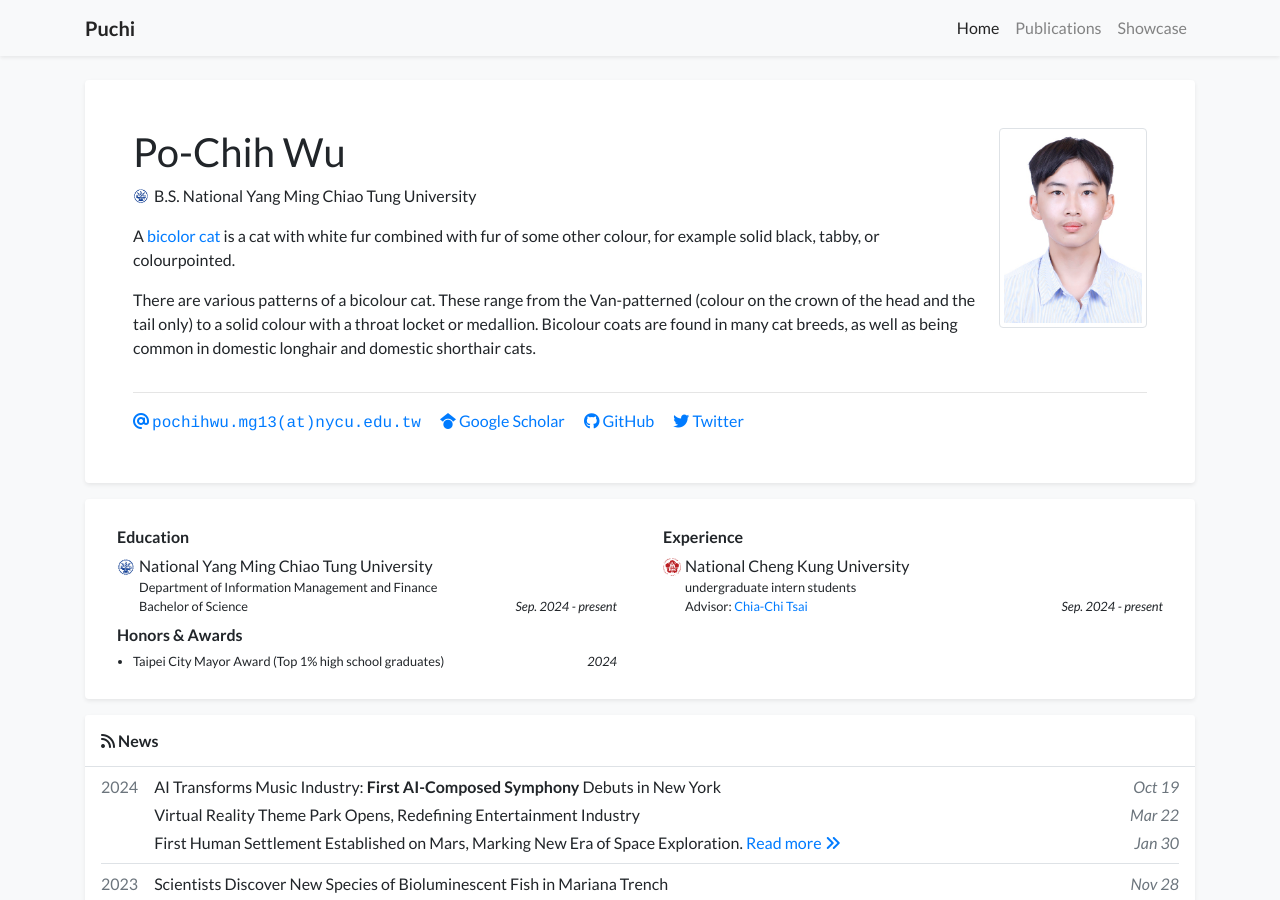
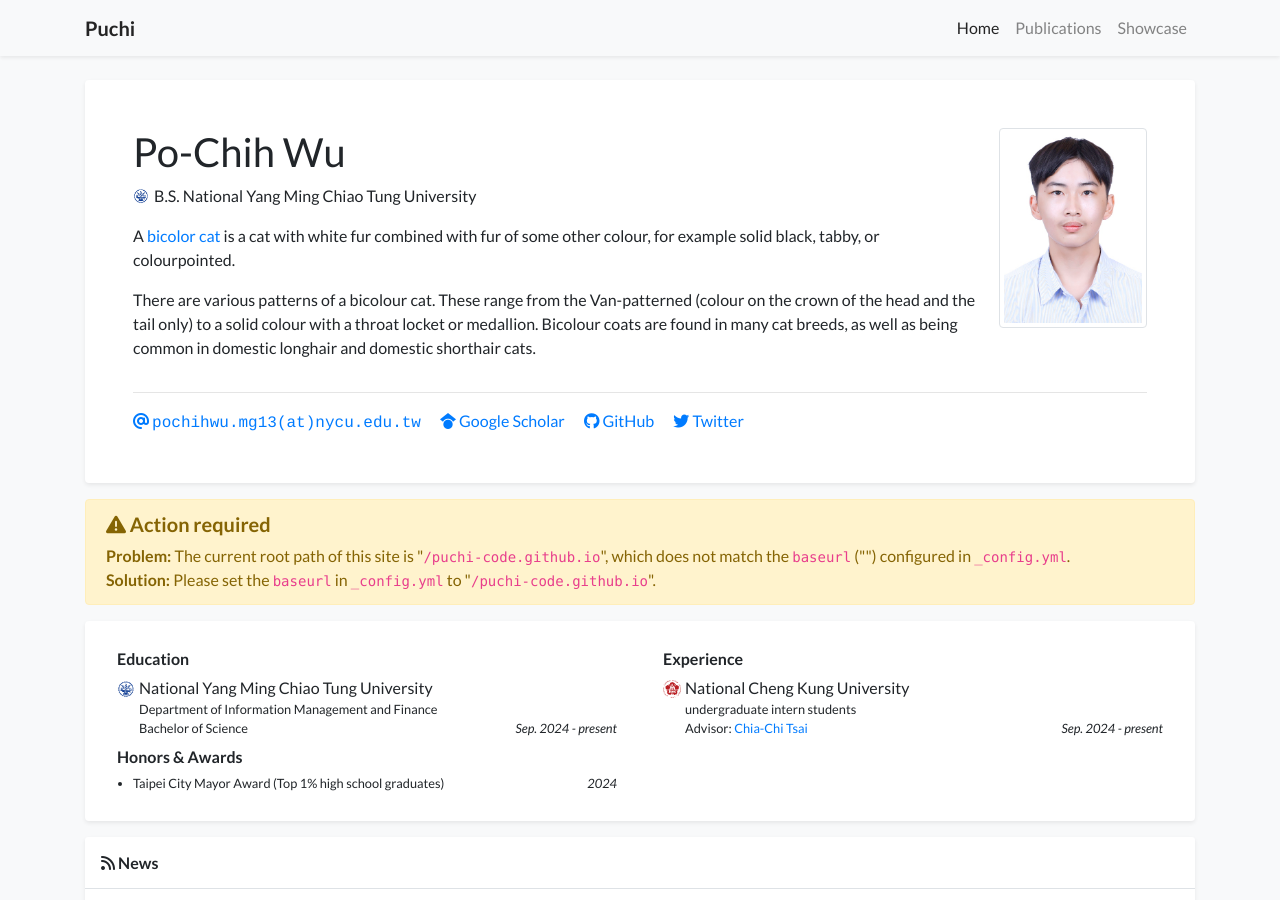
Before and after one commit to Wu-Po-Chih/puchi-code.github.io, a Jekyll site: the page built from index.html, in a window 1280 px wide and 900 px high. Built offline with Jekyll 4.4.1, drawn with Linux system fonts in a browser that asks for light colours; nearby versions of some CDN libraries; a style sheet for code colours, icons or effects is not loaded; part of the change alters nothing that is shown.

Commit message:
2024/11/30

```diff
--- a/_config.yml
+++ b/_config.yml
@@ -13,7 +13,7 @@
 # you will see them accessed via {{ site.title }}, {{ site.email }}, and so on.
 # You can create any custom variable you would like, and they will be accessible
 # in the templates via {{ site.myvariable }}.
-baseurl: "/site" # the subpath of your site, e.g. /blog
+baseurl: "" # the subpath of your site, e.g. /blog
 
 # Build settings
 markdown: kramdown
```
